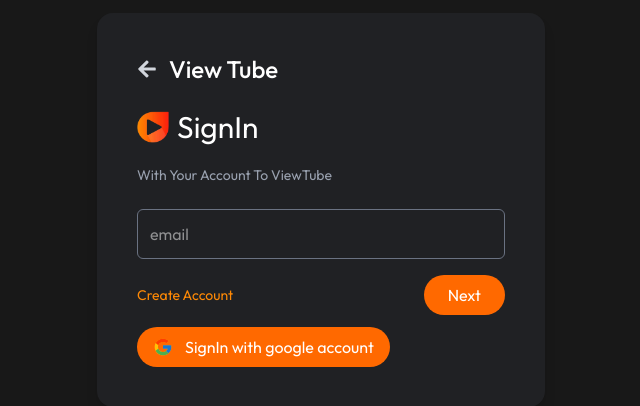
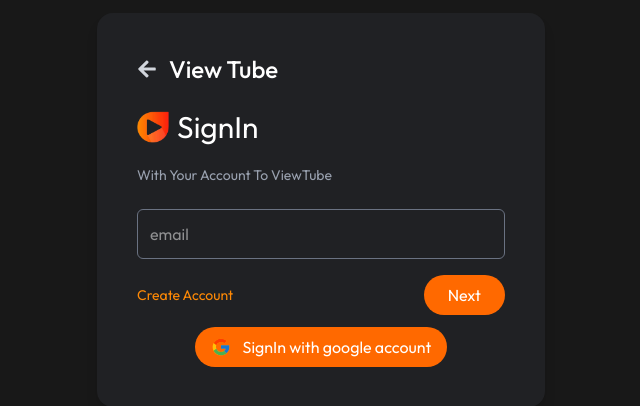
Before and after one commit to Dishen-Gajera/ViewTube, a React (Vite) app in the folder frontend/: page /signin in a window 1280 px wide. Shown: the part 190-596 px from the top of the page, without its empty margins (319-959 px from the left). Built offline with nearby package versions, Linux system fonts and the light colour scheme; no server answers.

Commit message:
css change

```diff
--- a/frontend/src/Pages/SignIn.jsx
+++ b/frontend/src/Pages/SignIn.jsx
@@ -132,14 +132,17 @@ function SignIn() {
                 Next
               </button>
             </div>
+            <div className="flex items-center justify-center w-full mt-3">
               <button
-              className="flex items-center gap-3 px-4 py-2 rounded-full bg-orange-500 hover:bg-orange-600 text-white mt-3"
+                className="flex items-center gap-3 px-4 py-2 rounded-full bg-orange-500 hover:bg-orange-600 text-white"
                 onClick={handelGoogleAuth}
               >
                 {" "}
                 <FcGoogle className="text-xl" />
                 SignIn with google account
               </button>
+
+            </div>
           </>
         )}
         {step == 2 && (
--- a/frontend/src/Pages/SignUp.jsx
+++ b/frontend/src/Pages/SignUp.jsx
@@ -160,14 +160,16 @@ function SignUp() {
                 Next
               </button>
             </div>
+            <div className="flex items-center justify-center w-full mt-3">
               <button
-              className="flex items-center gap-3 px-4 py-2  text-white mt-3 rounded-full bg-orange-500 hover:bg-orange-600"
+                className="flex items-center gap-3 px-4 py-2  text-white rounded-full bg-orange-500 hover:bg-orange-600"
                 onClick={handelGoogleAuth}
               >
                 {" "}
                 <FcGoogle className="text-xl" />
                 SignIn with google account
               </button>
+            </div>
           </>
         )}
         {step == 2 && (
```
Lines whose indentation alone changed are shown as unchanged.
